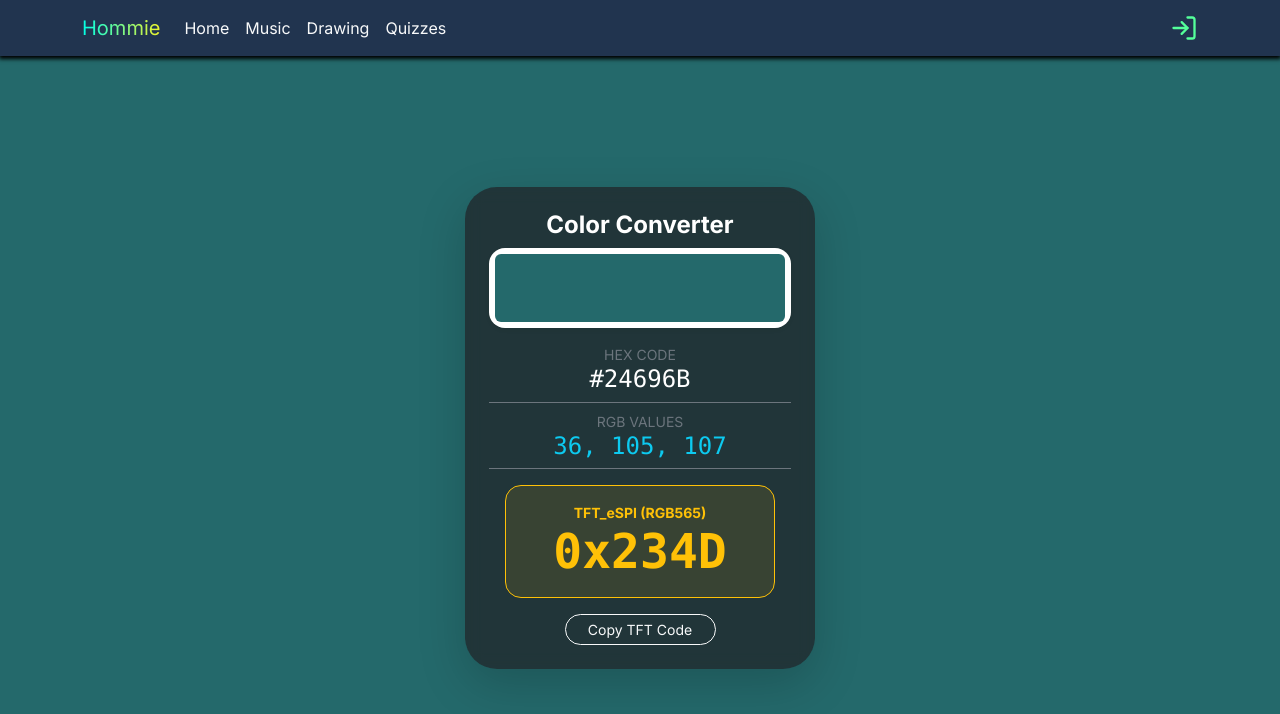
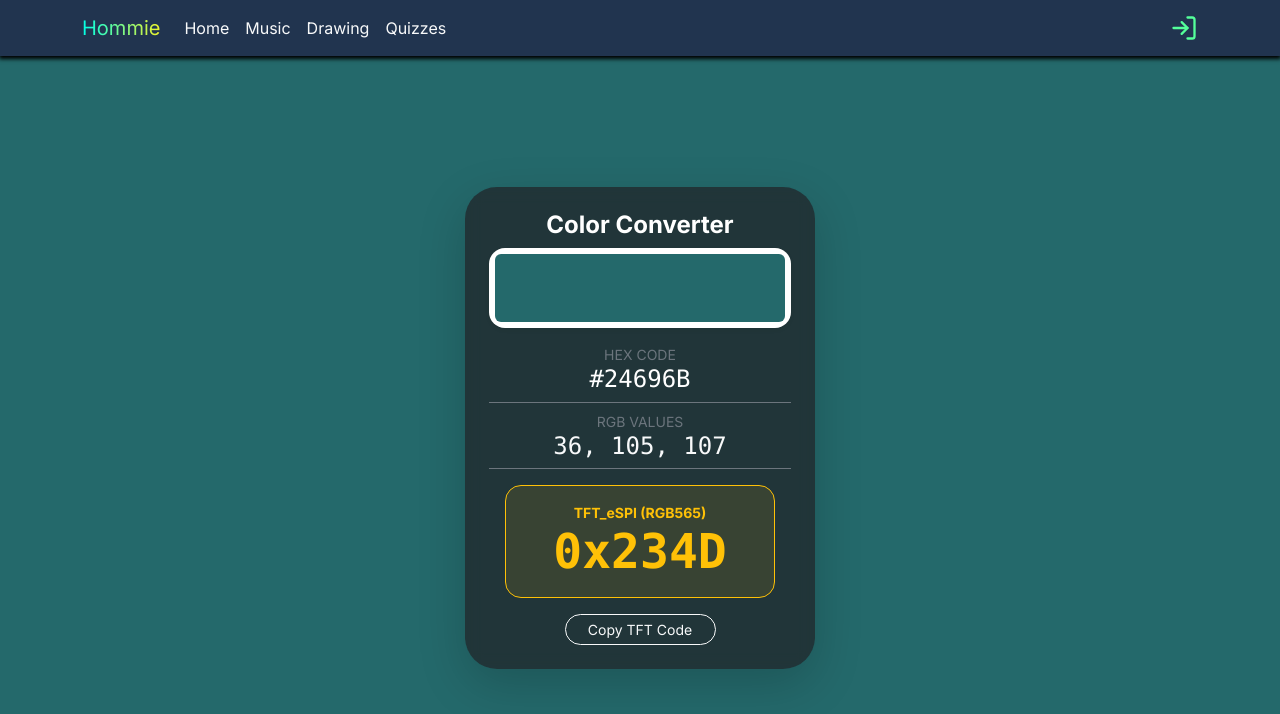
Before and after one commit to prasanta1987/hommie, a Next.js app: page /drawing/colour in a window 1280 px wide. Shown: the top 714 px of the page. Built offline with nearby package versions, Linux system fonts and the light colour scheme; no server answers.

Commit message:
colour picker

```diff
--- a/src/app/drawing/colour/page.jsx
+++ b/src/app/drawing/colour/page.jsx
@@ -55,7 +55,7 @@ export default function TftColorApp() {
           {/* RGB SECTION */}
           <div className="list-group-item bg-transparent text-white border-secondary">
             <small className="text-secondary d-block">RGB VALUES</small>
-            <span className="h4 font-monospace text-info">
+            <span className="h4 font-monospace text-light">
               {r}, {g}, {b}
             </span>
           </div>
```
